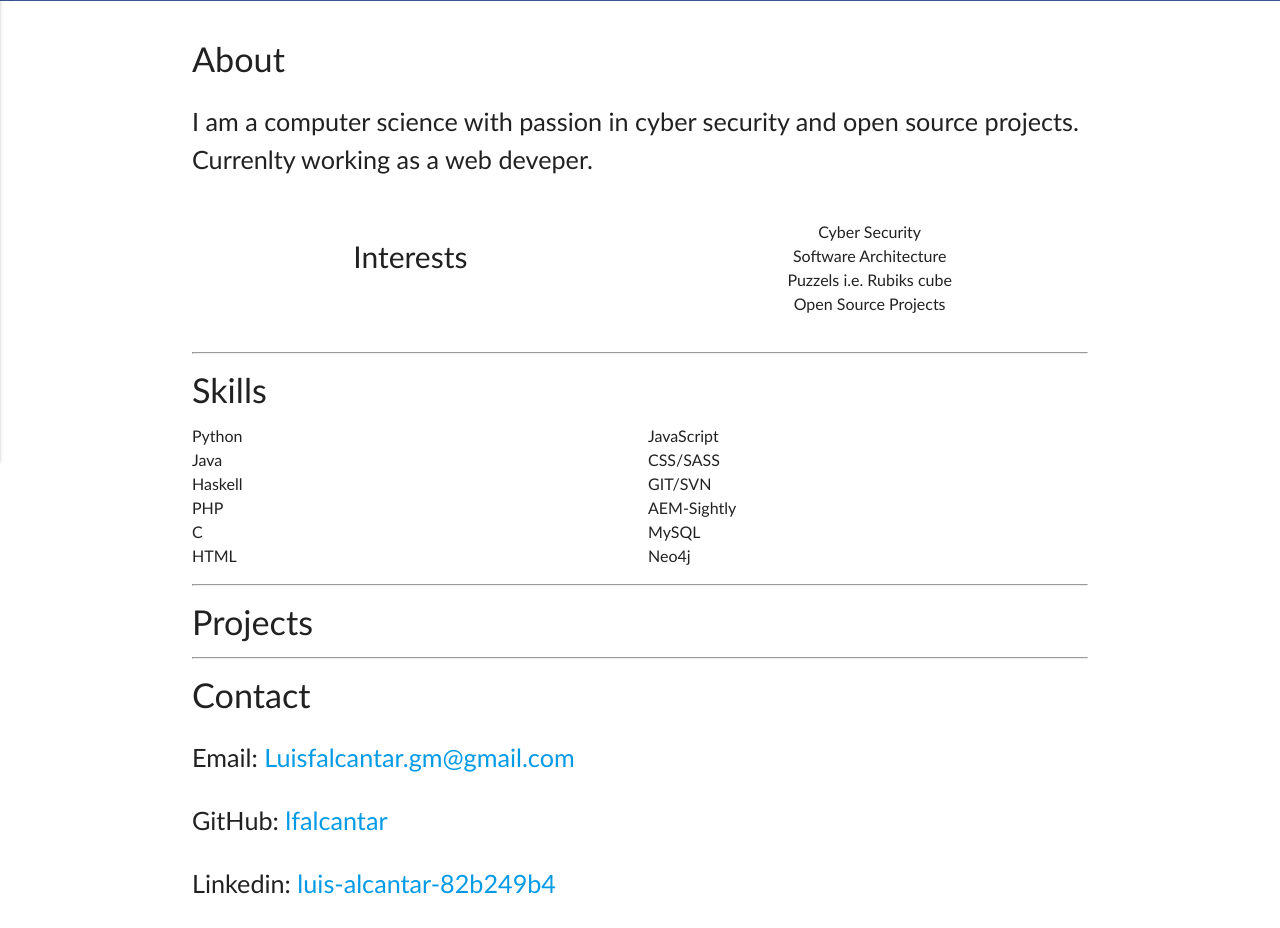
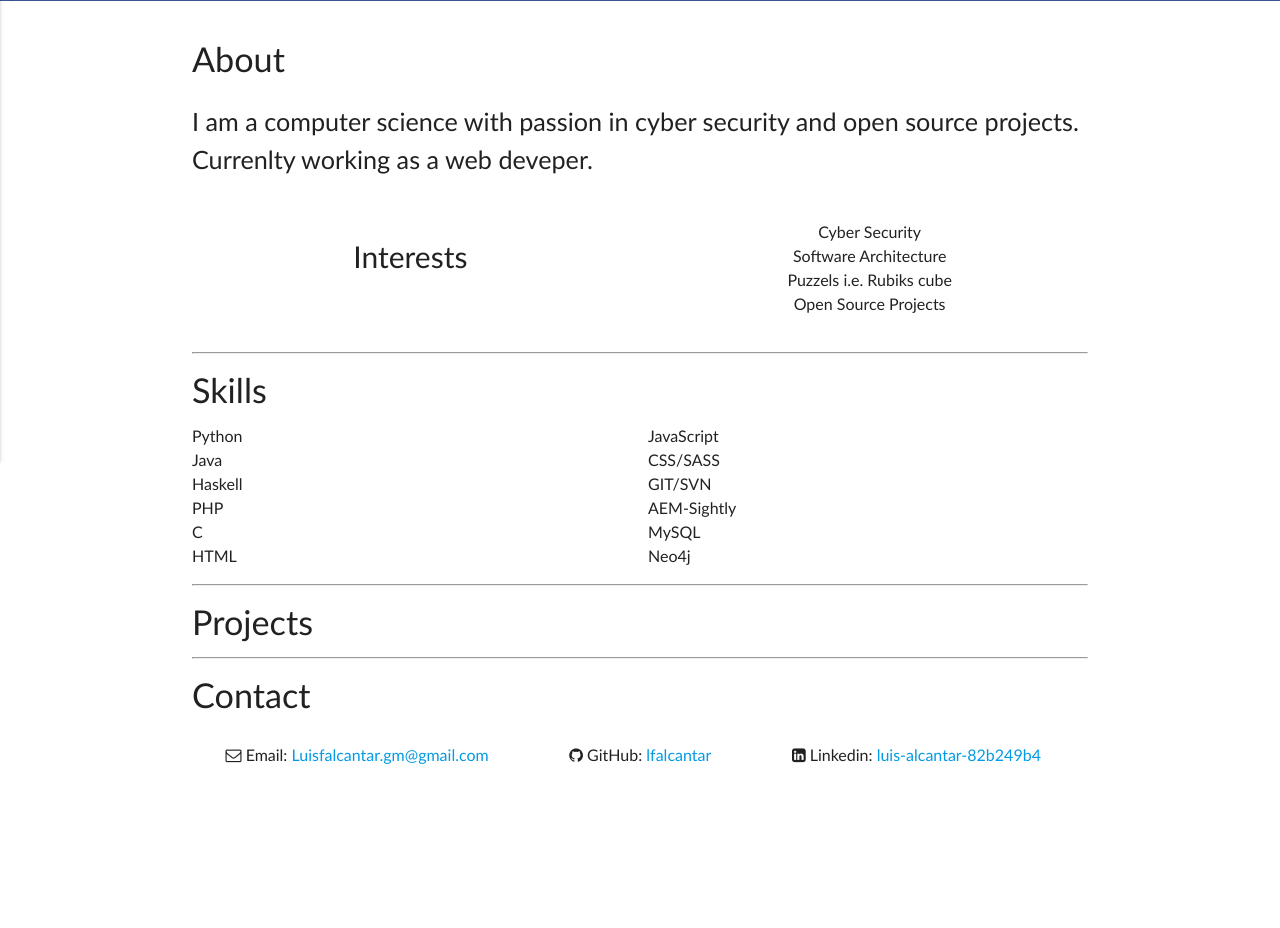
Before and after one commit to lfalcantar/lfalcantar.github.io, a plain HTML site: page index.html in a window 1280 px wide. Shown: the part 399-1327 px from the top of the page. After the commit the page ends 1182 px from the top, so only its background shows below. Drawn offline with nearby package versions, Linux system fonts and the light colour scheme.

Commit message:
Add icons for contact, and chnage display to flex

```diff
--- a/index.html
+++ b/index.html
@@ -4,6 +4,8 @@
 		<link href="https://fonts.googleapis.com/icon?family=Material+Icons" rel="stylesheet">
 		<!--Import materialize.css-->
  		<link rel="stylesheet" href="https://cdnjs.cloudflare.com/ajax/libs/materialize/0.100.2/css/materialize.min.css">
+		<!-- Awesome fonts -->
+ 		<link rel="stylesheet" href="https://maxcdn.bootstrapcdn.com/font-awesome/4.7.0/css/font-awesome.min.css">
 		<!--Let browser know website is optimized for mobile-->
 		<meta name="viewport" content="width=device-width, initial-scale=1.0"/>
 		<!-- Custom styling -->
@@ -87,10 +89,12 @@
 			<hr>
 			<div id="contact" class="cs-projects-container">
 				<h4>Contact</h4>
-				<p class="flow-text">Email: <a href="mailto:Luisfalcantar.gm@gmail.com" target="_top"> Luisfalcantar.gm@gmail.com</a></p>
-				<p class="flow-text">GitHub: <a href="https://github.com/lfalcantar">lfalcantar</a></p>
-				<p class="flow-text">Linkedin: <a href="https://www.linkedin.com/in/luis-alcantar-82b249b4/">luis-alcantar-82b249b4</a></p>
-
+				<div class="cs-contact">
+					<p class="contact-text"><i class="fa fa-envelope-o" aria-hidden="true"></i> Email: <a href="mailto:Luisfalcantar.gm@gmail.com" target="_top"> Luisfalcantar.gm@gmail.com</a></p>
+					<p class="contact-text"><i class="fa fa-github" aria-hidden="true"></i> GitHub: <a href="https://github.com/lfalcantar">lfalcantar</a></p>
+					<p class="contact-text"><i class="fa fa-linkedin-square" aria-hidden="true">
+					</i> Linkedin: <a href="https://www.linkedin.com/in/luis-alcantar-82b249b4/">luis-alcantar-82b249b4</a></p>
+				</div>
 			</div>
 		</div>
 
--- a/sass/main.scss
+++ b/sass/main.scss
@@ -98,6 +98,16 @@ nav {
   }
 }
 
+.cs-contact {
+  display: flex;
+  justify-content: space-around;
+  flex-wrap: wrap;
+
+  .contact-text {
+    padding-right: .9rem;
+  }
+}
+
 
 @media #{$small-and-down} {
   .cs-left-interests {
```
Also changed, not shown: css/main.css.
